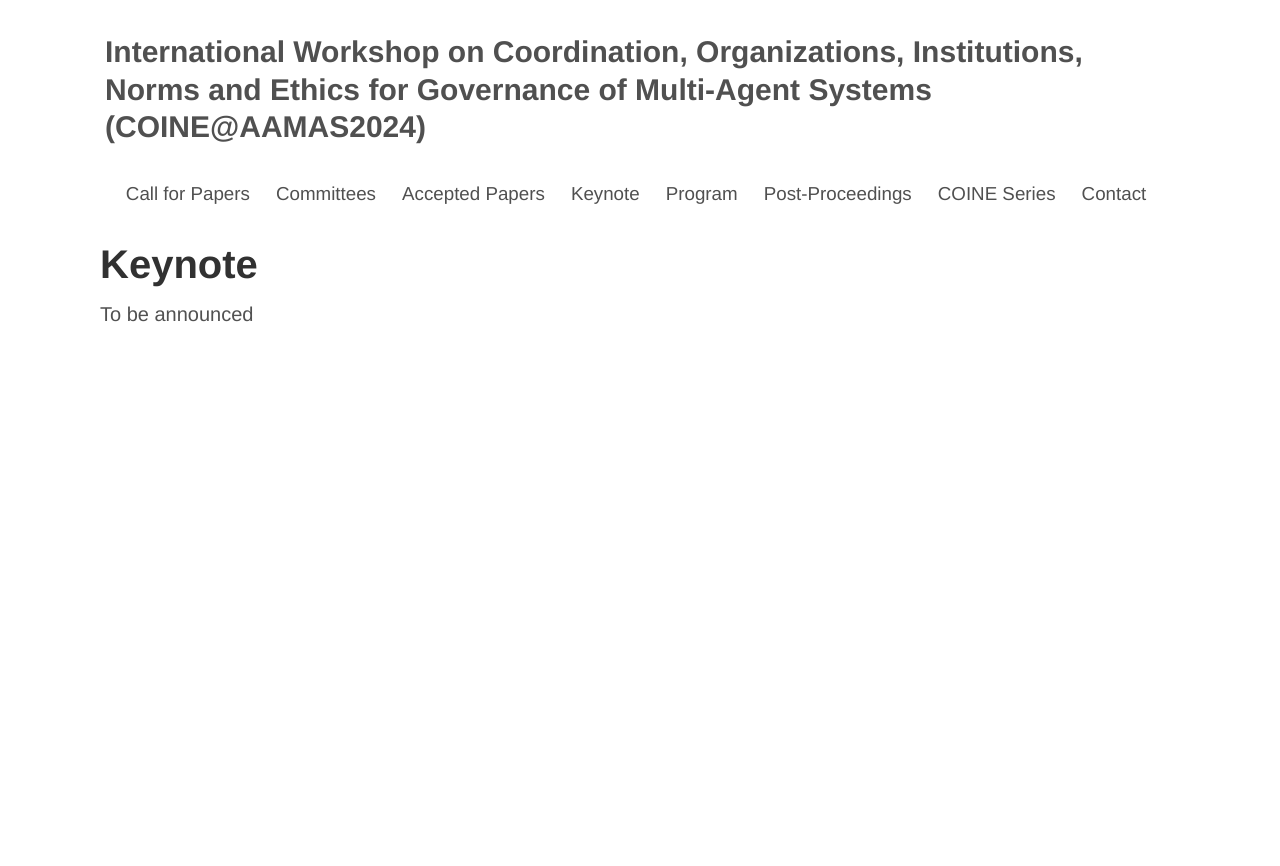
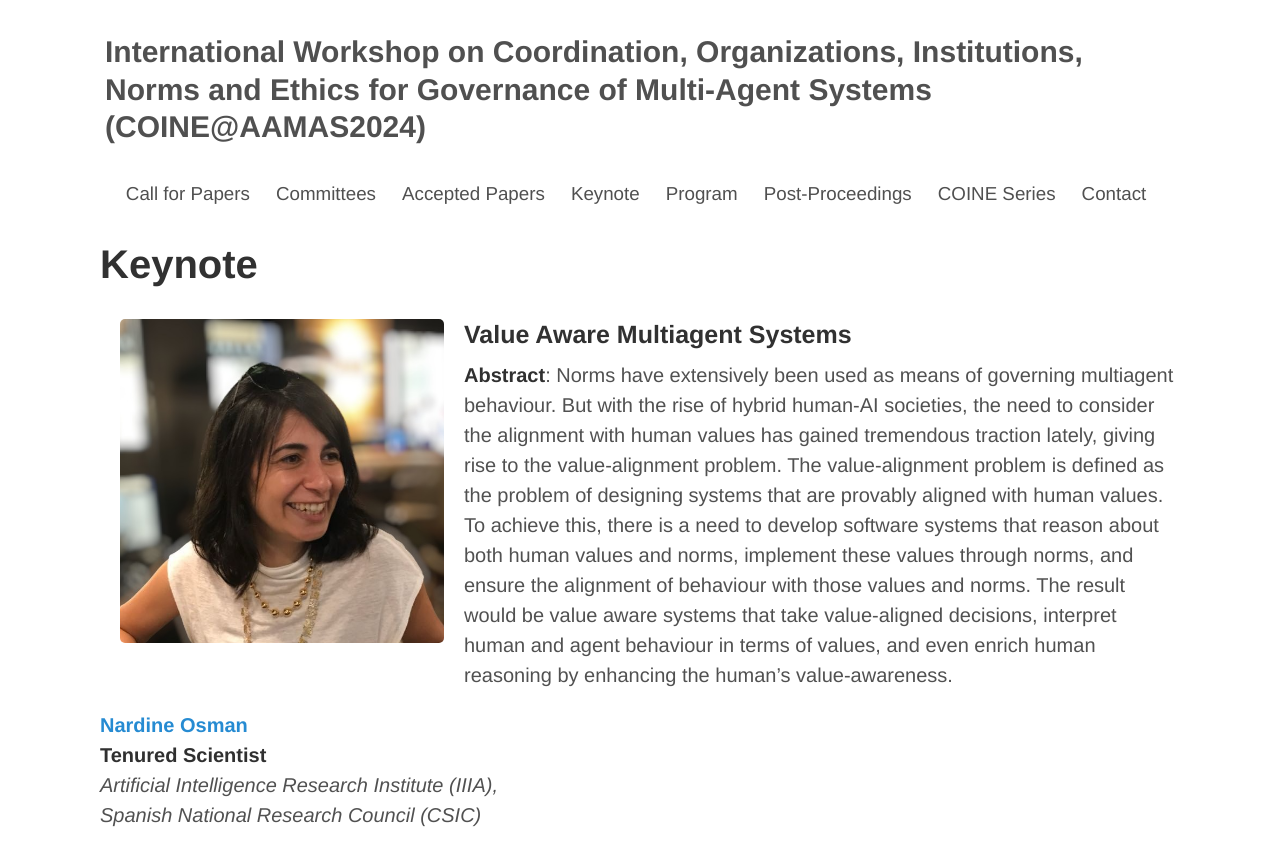
Before and after one commit to coin-workshop/coine-2024-auckland, a Jekyll site: the page built from keynote.md, in a window 1280 px wide. Shown: the top 866 px of the page. Built offline with Jekyll 4.4.1, drawn with Linux system fonts in a browser that asks for light colours.

Commit message:
Updated keynote

```diff
--- a/keynote.md
+++ b/keynote.md
@@ -3,4 +3,13 @@
 
 # Keynote
 
-To be announced
+![image](assets/img/nardine_photo.png){: width="30%" style="margin: 1em; float: left"}
+
+### Value Aware Multiagent Systems
+
+**Abstract**: Norms have extensively been used as means of governing multiagent behaviour. But with the rise of hybrid human-AI societies, the need to consider the alignment with human values has gained tremendous traction lately, giving rise to the value-alignment problem. The value-alignment problem is defined as the problem of designing systems that are provably aligned with human values. To achieve this, there is a need to develop software systems that reason about both human values and norms, implement these values through norms, and ensure the alignment of behaviour with those values and norms. The result would be value aware systems that take value-aligned decisions, interpret human and agent behaviour in terms of values, and even enrich human reasoning by enhancing the human's value-awareness.
+
+[**Nardine Osman**](https://nardine.notion.site/Nardine-Z-Osman-c3442d2e92f5410a8ae415914d263dd0){: target="_blank"}<br/>
+**Tenured Scientist**<br/>
+_Artificial Intelligence Research Institute (IIIA),_<br/>
+_Spanish National Research Council (CSIC)_
```
Also changed, not shown: technical_programme.md (+1 -1 lines), Gemfile.lock, assets/img/nardine_photo.png (added).
